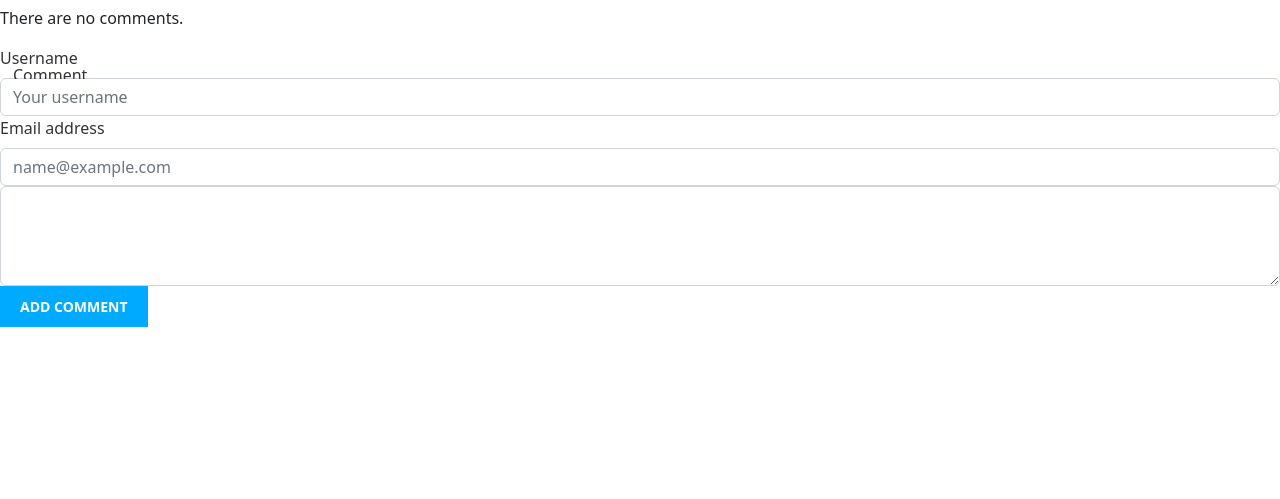
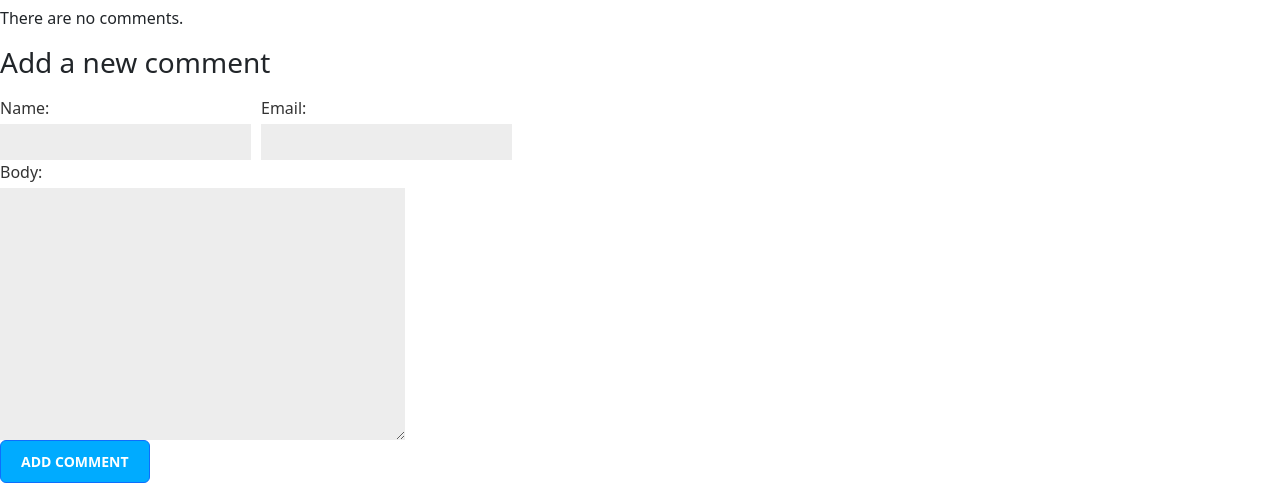
Before and after one commit to Krushovice/dj_site, a Django app: template bookshelf/blog/templates/blog/post_detail.html in a window 1280 px wide. Shown: the part 301-800 px from the top of the page. Run offline with Django 5.2, Linux system fonts and the light colour scheme; the template is opened without the code that fills it: values that come from a table or form of the project are taken from there, others are empty.

Commit message:
change comment form

```diff
--- a/bookshelf/blog/templates/blog/components/comment_form.html
+++ b/bookshelf/blog/templates/blog/components/comment_form.html
@@ -1,21 +1,16 @@
-<form action="{% url 'blog:post_comment' post.pk %}" method="post">
-
-    <div class="mb-3">
-        <label for="id_name" class="form-label">Username</label>
-        <input type="text" class="form-control" id="id_name" name="name" placeholder="Your username">
-    </div>
-
-    <div class="mb-3">
-        <label for="id_email" class="form-label">Email address</label>
-        <input type="email" class="form-control" id="id_email" name="email" placeholder="name@example.com">
-    </div>
-
-    <div class="form-floating mb-3">
-        <textarea class="form-control" placeholder="Leave a comment here" id="id_body" name="body" style="height: 100px"></textarea>
-        <label for="id_body">Comment</label>
-    </div>
-    {% csrf_token %}
-    <div>
-        <p><input type="submit" value="Add comment"></p>
-    </div>
-</form>
+<div>
+    <h3>Add a new comment</h3>
+    <form action="{% url "blog:post_comment" post.pk %}" method="post">
+        <div class="left">
+            {{ form.name.as_field_group }}
+        </div>
+        <div class="left">
+            {{ form.email.as_field_group }}
+        </div>
+        <div>
+            {{ form.body.as_field_group }}
+        </div>
+        {% csrf_token %}
+        <p class="mt-2"><input type="submit" value="Add comment" class="btn btn-primary"></p>
+    </form>
+</div>
```
